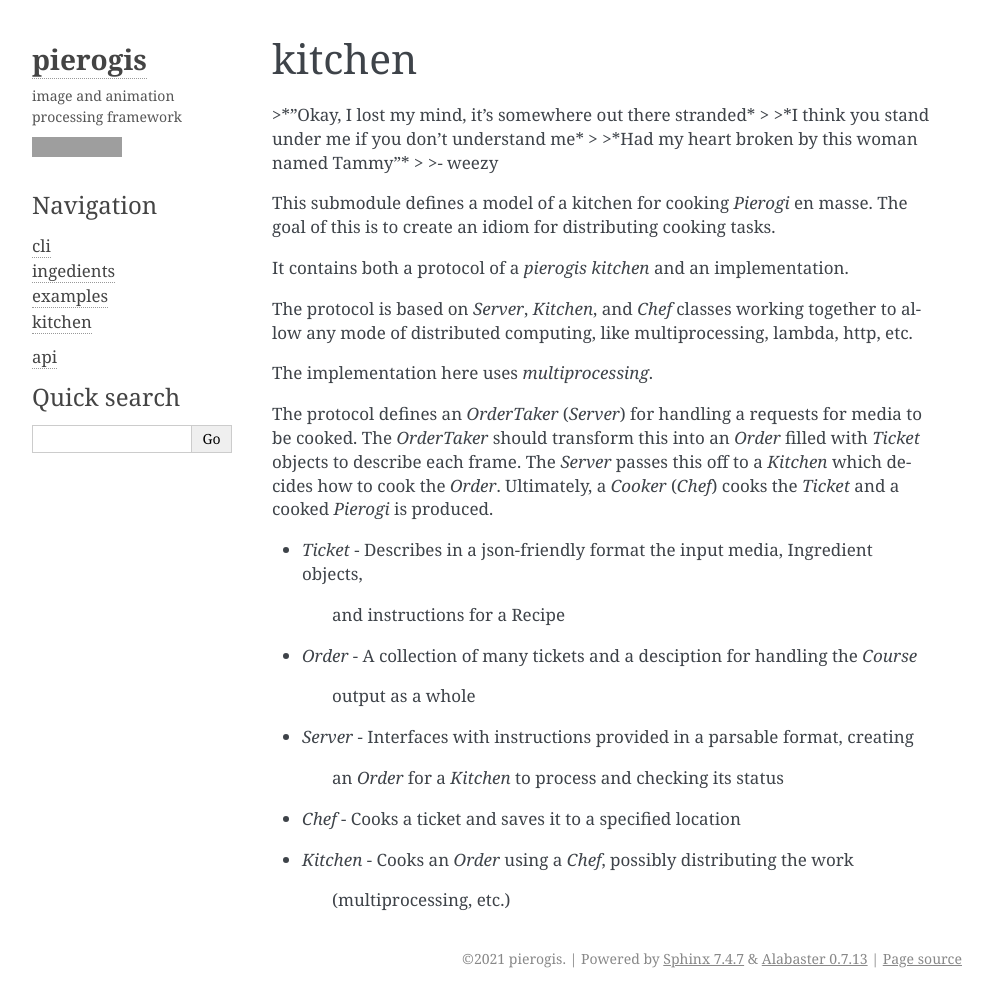
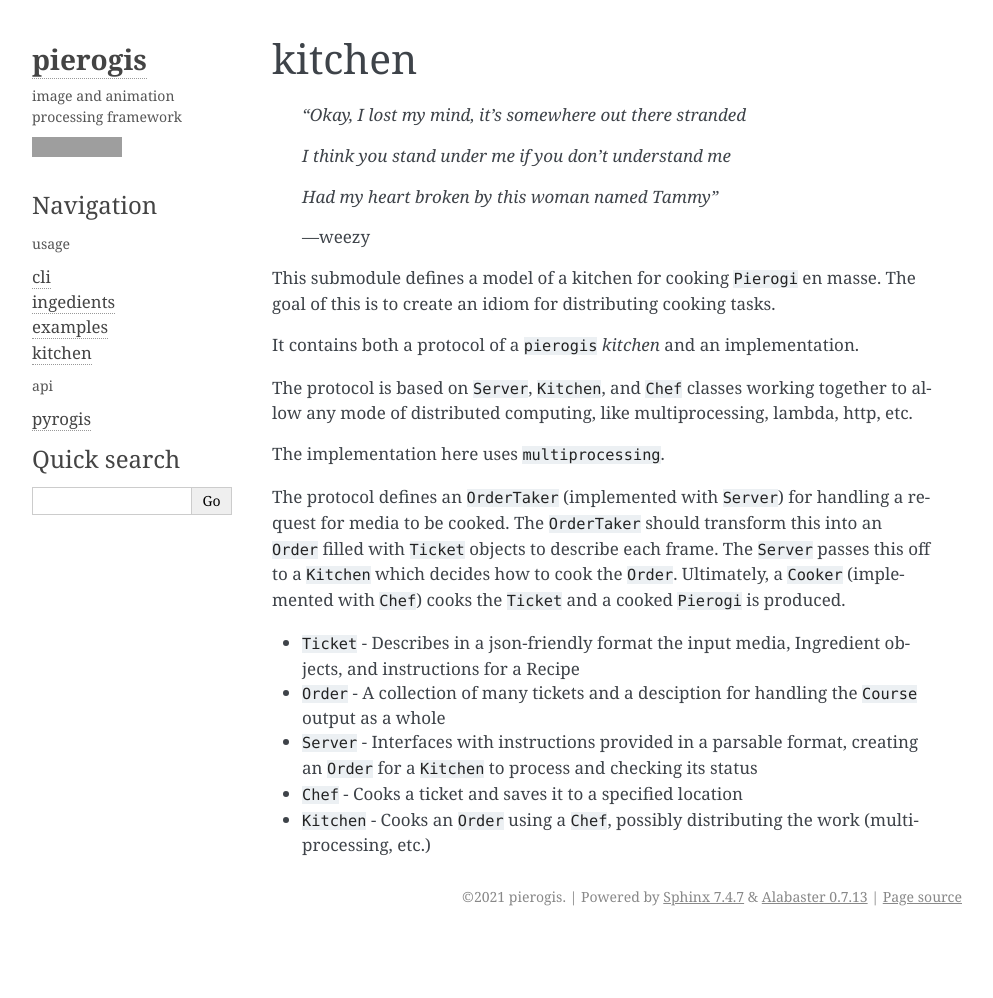
Before and after one commit to pierogis/pierogis, a Sphinx documentation site: the page built from docs/kitchen.rst, in a window 1280 px wide and 998 px high. Shown: the whole window, without its empty margins (148-1141 px from the left). Built offline with Sphinx 7.4.7, drawn with Linux system fonts in a browser that asks for light colours; pages that are not in the unit, such as notebooks, are missing from menus; the version number is read from the project's files by our own code; grey boxes are pictures that could not be loaded.

```diff
--- a/docs/kitchen.rst
+++ b/docs/kitchen.rst
@@ -1,41 +1,37 @@
 kitchen
 ================
 
->*"Okay, I lost my mind, it's somewhere out there stranded*
->
->*I think you stand under me if you don't understand me*
->
->*Had my heart broken by this woman named Tammy"*
->
->\- weezy
+   *"Okay, I lost my mind, it's somewhere out there stranded*
 
-This submodule defines a model of a kitchen for cooking `Pierogi` en masse.
+   *I think you stand under me if you don't understand me*
+
+   *Had my heart broken by this woman named Tammy"*
+
+   -- weezy
+
+This submodule defines a model of a kitchen for cooking ``Pierogi`` en masse.
 The goal of this is to create an idiom for distributing cooking tasks.
 
-It contains both a protocol of a `pierogis` *kitchen* and an implementation.
+It contains both a protocol of a ``pierogis`` *kitchen* and an implementation.
 
-The protocol is based on `Server`, `Kitchen`, and `Chef` classes working together to
+The protocol is based on ``Server``, ``Kitchen``, and ``Chef`` classes working together to
 allow any mode of distributed computing, like multiprocessing, lambda, http, etc.
 
-The implementation here uses `multiprocessing`.
+The implementation here uses ``multiprocessing``.
 
-The protocol defines an `OrderTaker` (`Server`) for handling a requests for
-media to be cooked. The `OrderTaker` should transform this into an `Order` filled
-with `Ticket` objects to describe each frame. The `Server` passes this off to
-a `Kitchen` which decides how to cook the `Order`. Ultimately, a
-`Cooker` (`Chef`) cooks the `Ticket` and a cooked `Pierogi` is produced.
+The protocol defines an ``OrderTaker`` (implemented with ``Server``) for handling a request for
+media to be cooked. The ``OrderTaker`` should transform this into an ``Order`` filled
+with ``Ticket`` objects to describe each frame. The ``Server`` passes this off to
+a ``Kitchen`` which decides how to cook the ``Order``. Ultimately, a
+``Cooker`` (implemented with ``Chef``) cooks the ``Ticket`` and a cooked ``Pierogi`` is produced.
 
-- `Ticket`
-  - Describes in a json-friendly format the input media, Ingredient objects,
-    and instructions for a Recipe
-- `Order`
-  - A collection of many tickets and a desciption for handling the `Course`
-    output as a whole
-- `Server`
-  - Interfaces with instructions provided in a parsable format, creating
-    an `Order` for a `Kitchen` to process and checking its status
-- `Chef`
+- ``Ticket``
+  - Describes in a json-friendly format the input media, Ingredient objects, and instructions for a Recipe
+- ``Order``
+  - A collection of many tickets and a desciption for handling the ``Course`` output as a whole
+- ``Server``
+  - Interfaces with instructions provided in a parsable format, creating an ``Order`` for a ``Kitchen`` to process and checking its status
+- ``Chef``
   - Cooks a ticket and saves it to a specified location
-- `Kitchen`
-  - Cooks an `Order` using a `Chef`, possibly distributing the work
-    (multiprocessing, etc.)
+- ``Kitchen``
+  - Cooks an ``Order`` using a ``Chef``, possibly distributing the work (multiprocessing, etc.)
```
Also changed, not shown: docs/api.rst (deleted, +0 -13 lines), docs/api/modules.rst (added, +7 -0 lines), docs/api/pyrogis.ingredients.rst (added, +93 -0 lines), docs/api/pyrogis.ingredients.seasonings.rst (added, +29 -0 lines), docs/api/pyrogis.kitchen.menu.rst (added, +69 -0 lines), docs/api/pyrogis.kitchen.rst (added, +61 -0 lines), docs/api/pyrogis.rst (added, +38 -0 lines), docs/cli.rst (+4 -4 lines), docs/index.rst (+4 -5 lines), 1 other file.
